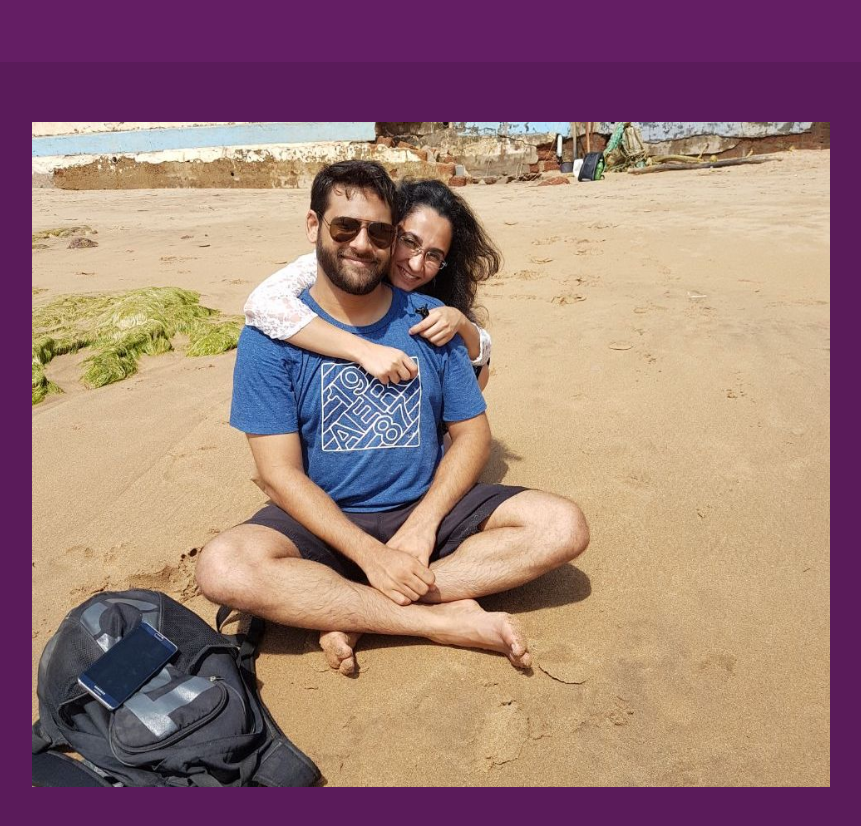
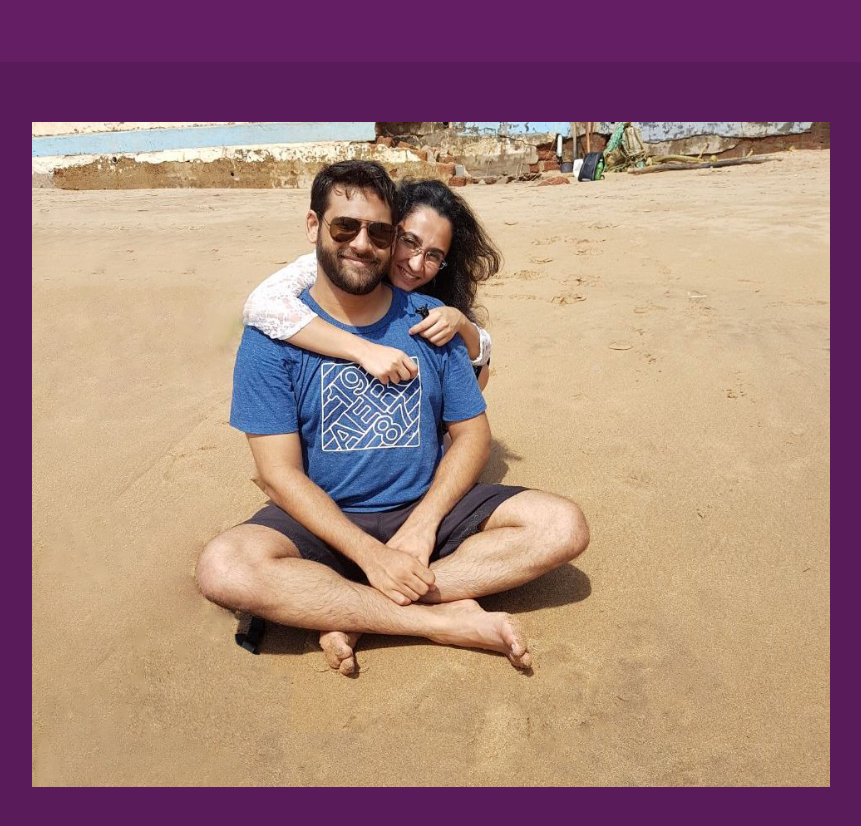
Before and after one commit to theraghavbhasin/ShikharWedsNandita, a plain HTML site: page index.html in a window 1280 px wide. Shown: the part 680-1506 px from the top of the page, without its empty margins (209-1070 px from the left). Drawn offline with Linux system fonts and the light colour scheme.

Commit message:
Image Change
Photoshop and Image Change.

```diff
--- a/index.html
+++ b/index.html
@@ -110,7 +110,7 @@ gtag('config', 'UA-59933281-6');
         <div class="container">
             <div class="row">
                 <div class="col-lg-12">
-                  <img src="img/couple.jpeg" style="width:70%;">
+                  <img src="img/theCouple.jpg" style="width:70%;">
                 </div>
             </div>
         </div>
```
Also changed, not shown: img/theCouple.jpeg (renamed from img/couple.jpeg), img/theCouple.jpg (added).
